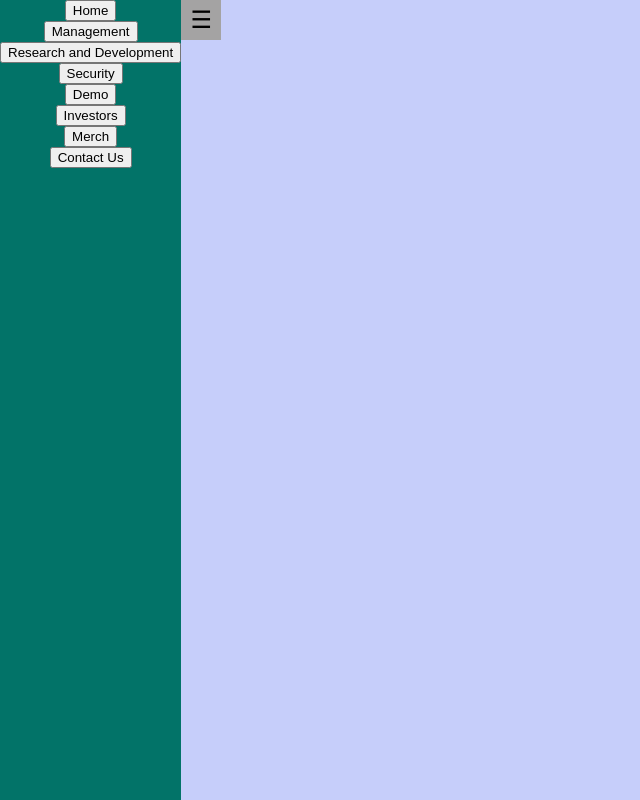
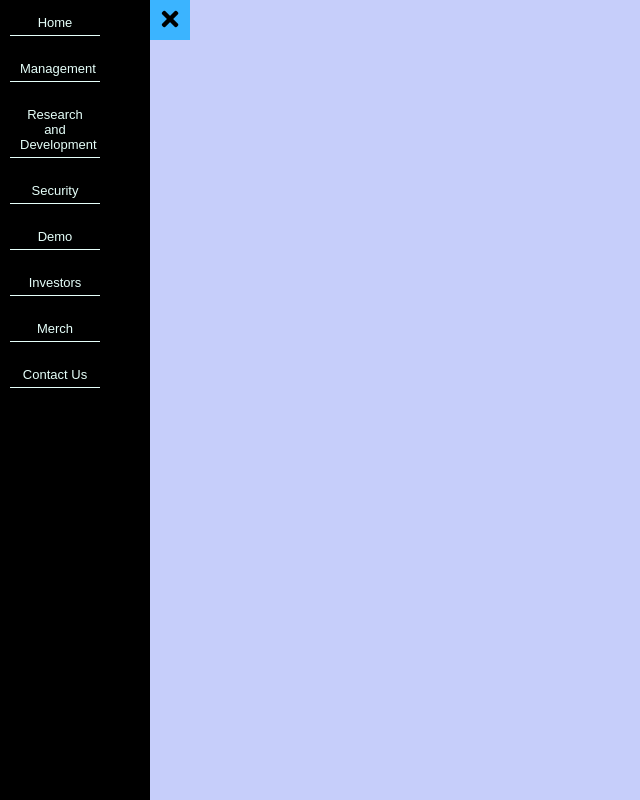
Before and after one commit to Mjkli/pwwsite, a React (Vite) app: page / in a window 1280 px wide. Shown: the whole page, without its empty margins (0-640 px from the left). Built offline with nearby package versions, Linux system fonts and the light colour scheme.

Commit message:
footer dont now

```diff
--- a/src/components/NavBar/NavBar.css
+++ b/src/components/NavBar/NavBar.css
@@ -2,12 +2,39 @@
 .navbar {
     display: flex;
     flex-direction: column;
-    align-items: center;
-    background-color: #027368;
+    align-items: left;
+    background-color: #000000;
+    width: 150px;
+}
+
+.navbutton {
+    font-size: 13px;
+    font-weight: 500;
+    padding: 5px 10px;
+    margin: 10px 10px;
+    width: 60%;
+    color: #e6fffa;
+    background-color: transparent;
+    cursor: pointer;
+    text-align: center;
+    transition: background-color 0.2s ease, color 0.2s ease, transform 0.1s ease;
+    border: none;
+    border-bottom: 1px solid #e6fffa;
+}
+
+.navbutton:hover {
+    color: #3bb4ff;
+    font-size: 13px;
+    font-weight: 500;
+    transform: scale(1.025);
+}
+
+.navbutton:active {
+    transform: scale(0.975);
 }
 
 .hamburger {
-    background-color: #a4a3a3;
+    background-color: #3bb4ff;
     border: none;
     font-size: 24px;
     cursor: pointer;
--- a/src/components/NavBar/NavBar.tsx
+++ b/src/components/NavBar/NavBar.tsx
@@ -8,34 +8,34 @@ function NavBar({ setMainPage }: { setMainPage: (page: string) => void }) {
         <>
             { isNavHidden ? null : (
                 <div className="navbar">
-                    <button onClick={() => setMainPage("Home")}>
+                    <button className="navbutton" onClick={() => setMainPage("Home")}>
                         Home
                     </button>
-                    <button type="button" onClick={() => setMainPage("Management")}>
+                    <button className="navbutton" type="button" onClick={() => setMainPage("Management")}>
                         Management
                     </button>
-                    <button type="button" onClick={() => setMainPage("Research and Development")}>
+                    <button className="navbutton" type="button" onClick={() => setMainPage("Research and Development")}>
                         Research and Development
                     </button>
-                    <button type="button" onClick={() => setMainPage("Security")}>
+                    <button className="navbutton" type="button" onClick={() => setMainPage("Security")}>
                         Security
                     </button>
-                    <button type="button" onClick={() => setMainPage("Demo")}>
+                    <button className="navbutton" type="button" onClick={() => setMainPage("Demo")}>
                         Demo
                     </button>
-                    <button type="button" onClick={() => setMainPage("Investors")}>
+                    <button className="navbutton" type="button" onClick={() => setMainPage("Investors")}>
                         Investors
                     </button>
-                    <button type="button" onClick={() => setMainPage("Merch")}>
+                    <button className="navbutton" type="button" onClick={() => setMainPage("Merch")}>
                         Merch
                     </button>
-                    <button type="button" onClick={() => setMainPage("Contact Us")}>
+                    <button className="navbutton" type="button" onClick={() => setMainPage("Contact Us")}>
                         Contact Us
                     </button>
                 </div>
             )}
             <button className="hamburger" onClick={() => setIsNavHidden(!isNavHidden)}>
-                ☰
+                {isNavHidden ? <i className="fas fa-bars"></i> : <i className="fas fa-times"></i>}
             </button>
         </>
     );
```
Also changed, not shown: src/components/Footer/footer.css (added), src/components/Footer/footer.tsx (added).
